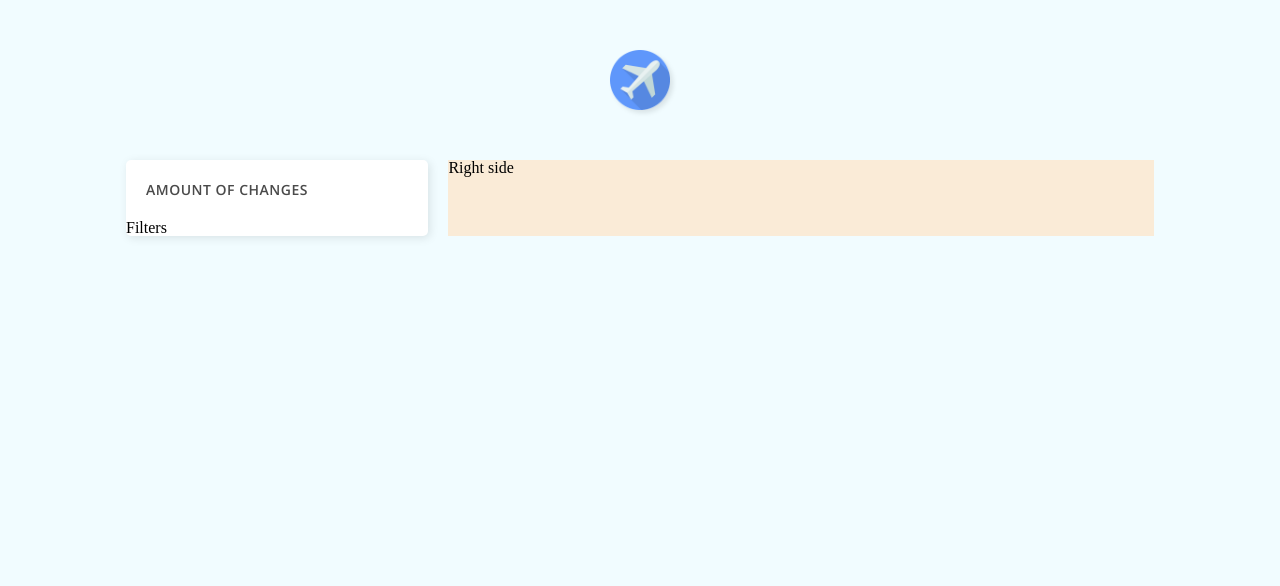
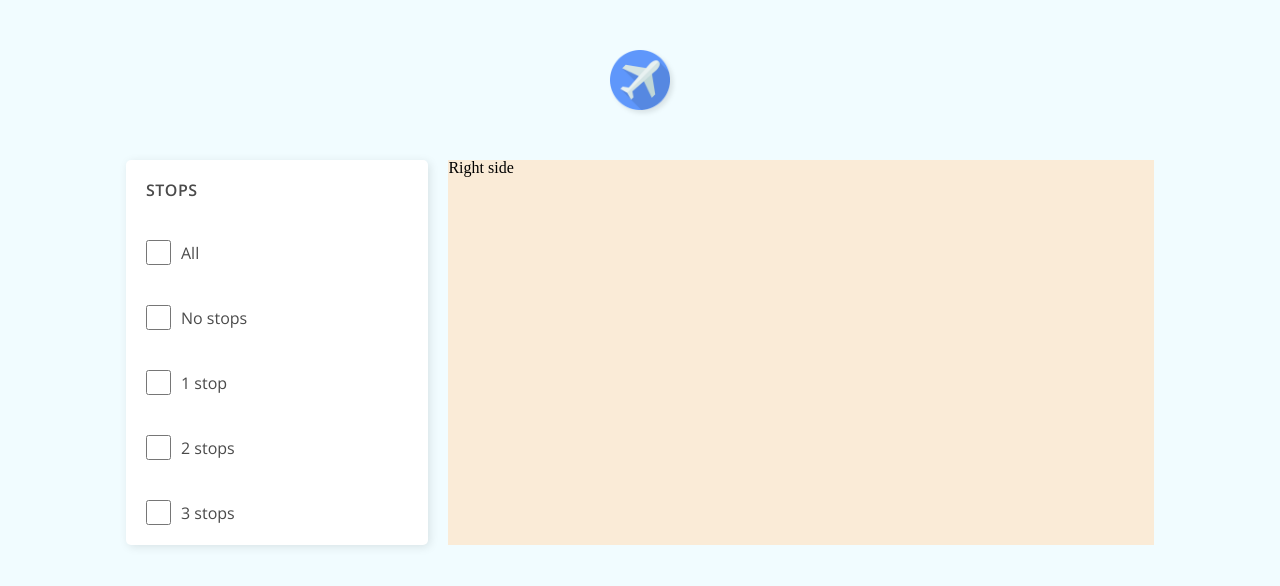
Before and after one commit to VolodymyrVoronov/flights, a React (Vite) app in the folder packages/front/: page / in a window 1280 px wide. Shown: the top 586 px of the page. Built offline with nearby package versions, Linux system fonts and the light colour scheme.

Commit message:
chore(packages/front): added filters for stops.

```diff
--- /dev/null
+++ b/packages/front/src/components/Filter/Filter.module.css
@@ -0,0 +1,40 @@
+.filterContainer {
+  display: flex;
+  flex-direction: column;
+}
+
+.filterBox {
+  display: flex;
+  flex-direction: row;
+  align-items: center;
+
+  padding: 20px;
+
+  cursor: pointer;
+
+  transition: all 0.5s ease;
+}
+
+.filterBox:hover {
+  background-color: #f1fcff;
+}
+
+.filterBoxInput {
+  width: 25px;
+  height: 25px;
+
+  margin: 0;
+  margin-right: 10px;
+
+  border: 2px solid #9abbce;
+}
+
+.filterBoxTitle {
+  font-family: "Open Sans";
+  font-style: normal;
+  font-weight: 400;
+  font-size: 16px;
+  line-height: 20px;
+
+  color: #4a4a4a;
+}
--- /dev/null
+++ b/packages/front/src/components/Filter/Filter.tsx
@@ -0,0 +1,34 @@
+import { FC } from "react";
+import cn from "classnames";
+
+import { IFilterProps } from "./Filter.props";
+
+import styles from "./Filter.module.css";
+
+const Filter: FC<IFilterProps> = ({
+  boxId,
+  title,
+  isChecked,
+  onInputChange,
+  className,
+  ...props
+}): JSX.Element => {
+  return (
+    <div className={cn(styles.filterContainer, className)} {...props}>
+      <label className={styles.filterBox} htmlFor={boxId.toString()}>
+        <input
+          className={styles.filterBoxInput}
+          type="checkbox"
+          role="checkbox"
+          id={boxId.toString()}
+          onChange={onInputChange}
+          name={title}
+          checked={isChecked}
+        />
+        <p className={styles.filterBoxTitle}>{title}</p>
+      </label>
+    </div>
+  );
+};
+
+export default Filter;
--- a/packages/front/src/components/Filters/Filters.props.ts
+++ b/packages/front/src/components/Filters/Filters.props.ts
@@ -1,4 +1,6 @@
 import { DetailedHTMLProps, HTMLAttributes } from "react";
 
 export interface IFiltersProps
-  extends DetailedHTMLProps<HTMLAttributes<HTMLDivElement>, HTMLDivElement> {}
+  extends DetailedHTMLProps<HTMLAttributes<HTMLDivElement>, HTMLDivElement> {
+  onFlightsFiltersChange: (flights: IFiltersData[]) => void;
+}
--- a/packages/front/src/components/Filters/Filters.tsx
+++ b/packages/front/src/components/Filters/Filters.tsx
@@ -1,14 +1,56 @@
-import { FC } from "react";
+import { FC, useEffect, useState } from "react";
 import cn from "classnames";
+
+import Filter from "../Filter/Filter";
 
 import { IFiltersProps } from "./Filters.props";
 
 import styles from "./Filters.module.css";
 
-const Filters: FC<IFiltersProps> = ({ className, ...props }): JSX.Element => {
+const filtersData: IFiltersData[] = [
+  { id: 111, title: "All", checked: false },
+  { id: 222, title: "No stops", checked: false },
+  { id: 333, title: "1 stop", checked: false },
+  { id: 444, title: "2 stops", checked: false },
+  { id: 555, title: "3 stops", checked: false },
+];
+
+const Filters: FC<IFiltersProps> = ({
+  onFlightsFiltersChange,
+  className,
+  ...props
+}): JSX.Element => {
+  const [filters, setFilters] = useState<IFiltersData[]>(filtersData);
+
+  const onInputChange = (id: number): void => {
+    setFilters(
+      filters.map((filter) => {
+        if (filter.id === id) {
+          return {
+            ...filter,
+            checked: !filter.checked,
+          };
+        }
+        return filter;
+      })
+    );
+  };
+
+  useEffect(() => {
+    onFlightsFiltersChange(filters);
+  }, [filters]);
+
   return (
     <div className={cn(styles.filtersContainer, className)} {...props}>
-      Filters
+      {filters.map(({ id, title, checked }) => (
+        <Filter
+          key={id}
+          boxId={id}
+          title={title}
+          isChecked={checked}
+          onInputChange={() => onInputChange(id)}
+        />
+      ))}
     </div>
   );
 };
--- a/packages/front/src/pages/MainPage/MainPage.module.css
+++ b/packages/front/src/pages/MainPage/MainPage.module.css
@@ -41,7 +41,7 @@
   font-family: "Open Sans";
   font-style: normal;
   font-weight: 600;
-  font-size: 14px;
+  font-size: 16px;
   line-height: 20px;
   letter-spacing: 0.5px;
   text-transform: uppercase;
--- a/packages/front/src/pages/MainPage/MainPage.tsx
+++ b/packages/front/src/pages/MainPage/MainPage.tsx
@@ -1,3 +1,5 @@
+import { useState } from "react";
+
 import Logo from "../../components/Logo/Logo";
 import Filters from "../../components/Filters/Filters";
 
@@ -6,6 +8,12 @@ import styles from "./MainPage.module.css";
 import logo from "./../../assets/images/icon-plane-01.png";
 
 const MainPage = (): JSX.Element => {
+  const [flightsFilters, setFlightsFilters] = useState<IFiltersData[]>([]);
+
+  const onFlightsFiltersChange = (flights: IFiltersData[]) => {
+    setFlightsFilters(flights);
+  };
+
   return (
     <div className={styles.mainPage}>
       <Logo
@@ -16,8 +24,8 @@ const MainPage = (): JSX.Element => {
 
       <div className={styles.mainPageContent}>
         <div className={styles.mainPageFilters}>
-          <p className={styles.mainPageFiltersTitle}>Amount of changes</p>
-          <Filters />
+          <p className={styles.mainPageFiltersTitle}>Stops</p>
+          <Filters onFlightsFiltersChange={onFlightsFiltersChange} />
         </div>
         <div className={styles.mainPageFlights}>Right side</div>
       </div>
--- /dev/null
+++ b/packages/front/src/types/types.d.ts
@@ -0,0 +1,5 @@
+interface IFiltersData {
+  id: number;
+  title: string;
+  checked: boolean;
+}
```
Also changed, not shown: packages/front/src/components/Filter/Filter.props.ts (added, +9 -0 lines).
